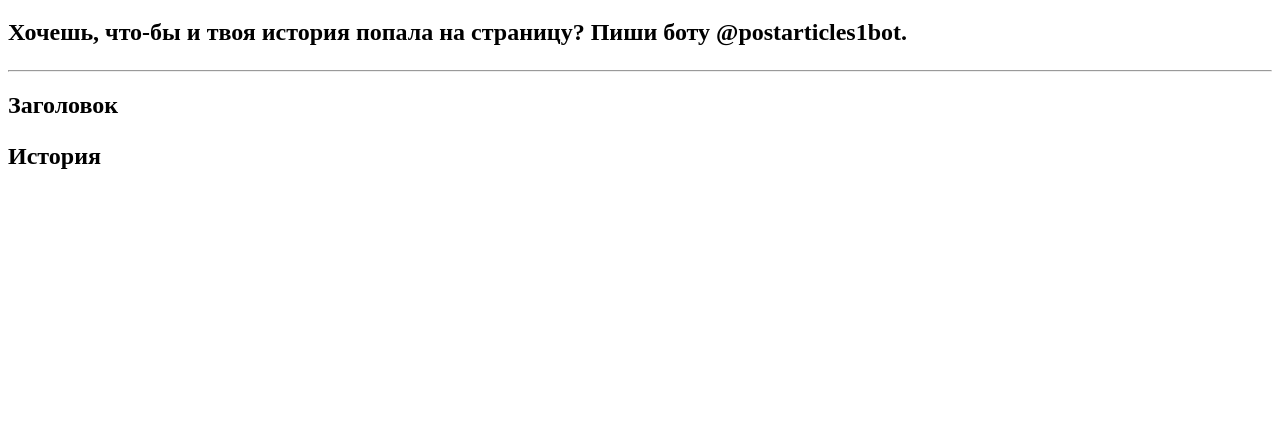
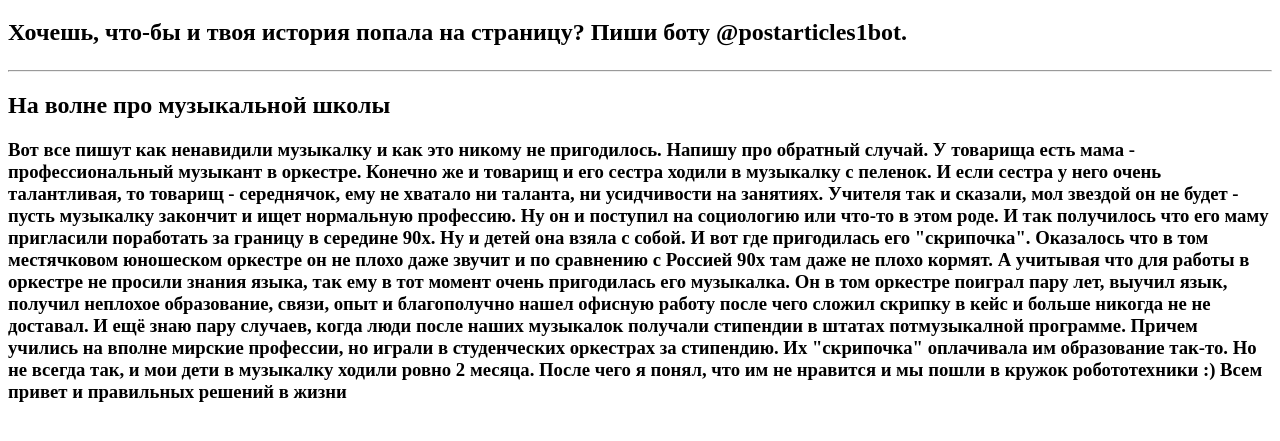
Before and after one commit to colibriproject/colibriproject.github.io, a plain HTML site: page pages/projects/AnonimouseStory/articles.html in a window 1280 px wide. Shown: the part 61-502 px from the top of the page. Drawn offline with Linux system fonts and the light colour scheme.

Commit message:
Update articles.html

```diff
--- a/pages/projects/AnonimouseStory/articles.html
+++ b/pages/projects/AnonimouseStory/articles.html
@@ -6,6 +6,23 @@
   <hr></hr>
 </head>
 <body>
-  <h2>Заголовок<h2>
-    <p>История</p>
+  <h2>На волне про музыкальной школы<h2>
+    <h3>
+
+Вот все пишут как ненавидили музыкалку и как это никому не пригодилось. Напишу про обратный случай.
+
+У товарища есть мама - профессиональный музыкант в оркестре. Конечно же и товарищ и его сестра ходили в музыкалку с пеленок. И если сестра у него очень талантливая, то товарищ - середнячок, ему не хватало ни таланта, ни усидчивости на занятиях.
+
+Учителя так и сказали, мол звездой он не будет - пусть музыкалку закончит и ищет нормальную профессию. Ну он и поступил на социологию или что-то в этом роде.
+
+И так получилось что его маму пригласили поработать за границу в середине 90х. Ну и детей она взяла с собой. И вот где пригодилась его "скрипочка". Оказалось что в том местячковом юношеском оркестре он не плохо даже звучит и по сравнению с Россией 90х там даже не плохо кормят. А учитывая что для работы в оркестре не просили знания языка, так ему в тот момент очень пригодилась его музыкалка.
+
+Он в том оркестре поиграл пару лет, выучил язык, получил неплохое образование, связи, опыт и благополучно нашел офисную работу после чего сложил скрипку в кейс и больше никогда не не доставал.
+
+И ещё знаю пару случаев, когда люди после наших музыкалок получали стипендии в штатах потмузыкалной программе. Причем учились на вполне мирские профессии, но играли в студенческих оркестрах за стипендию. Их "скрипочка" оплачивала им образование так-то.
+
+Но не всегда так, и мои дети в музыкалку ходили ровно 2 месяца. После чего я понял, что им не нравится и мы пошли в кружок робототехники :)
+
+Всем привет и правильных решений в жизни
+      <h3>
 </body>
```
